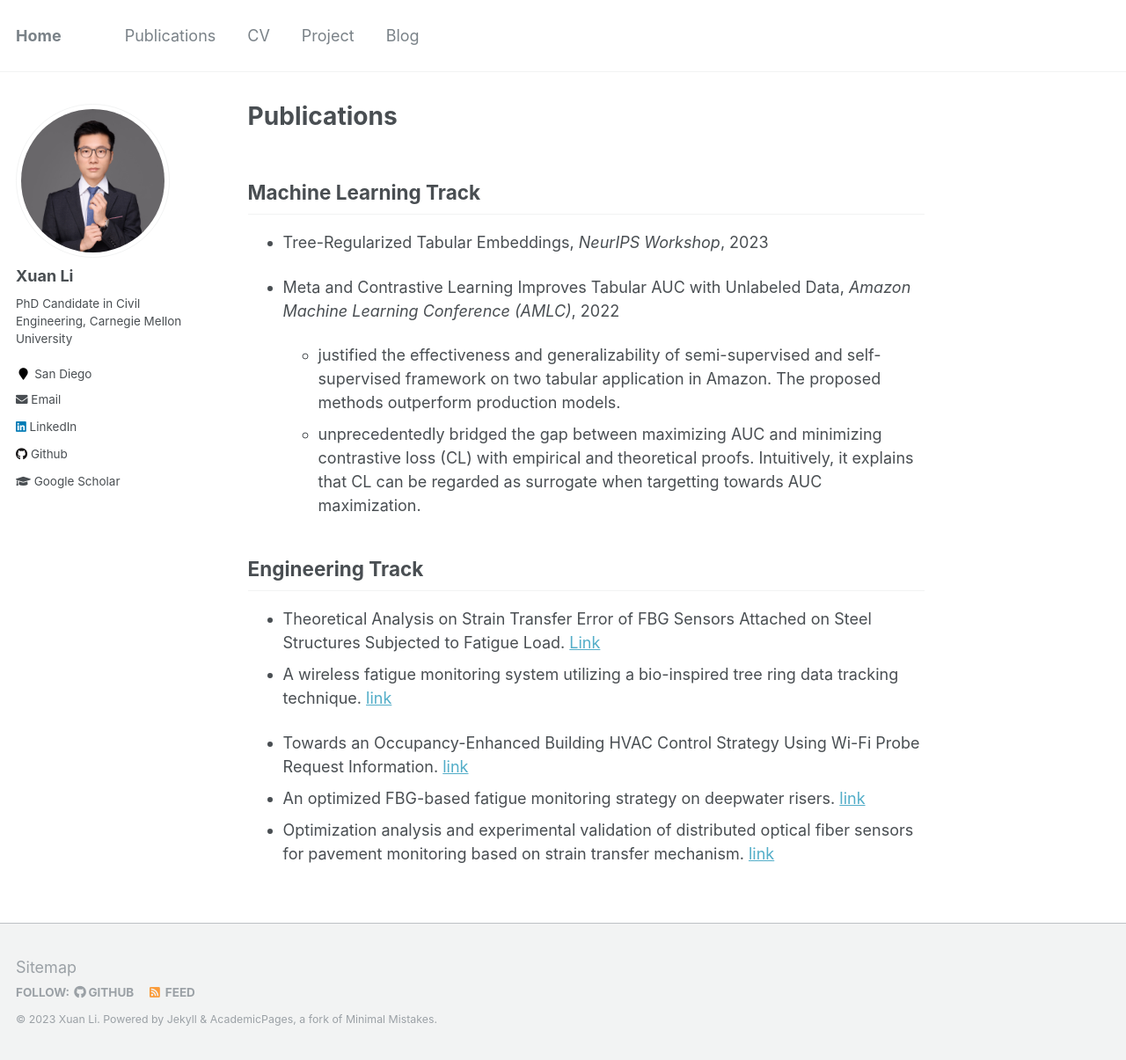
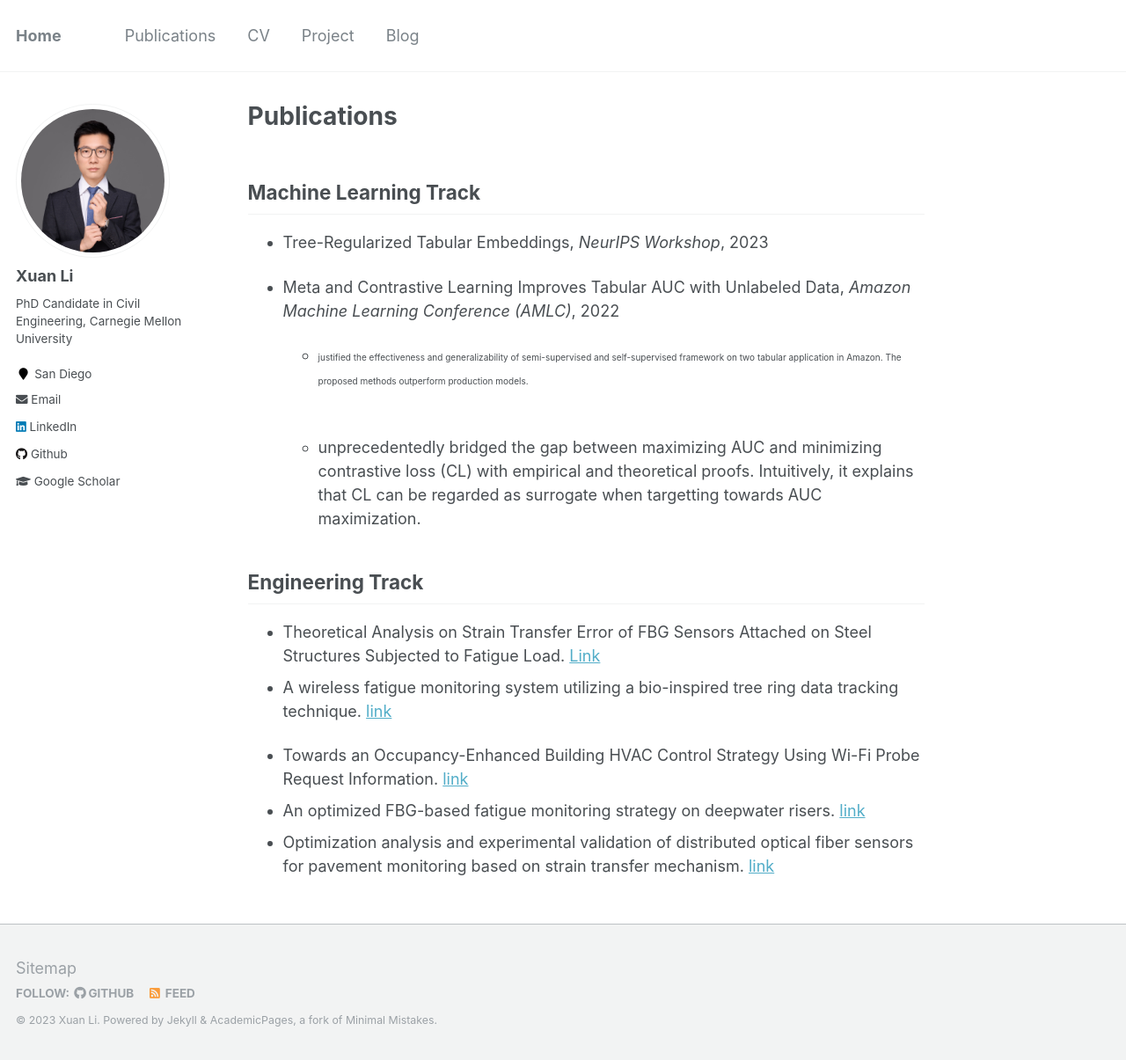
Before and after one commit to milanlx/milanlx.github.io, a Jekyll site: the page built from _pages/publication-test.md, in a window 1280 px wide and 1205 px high. Shown: the whole window at 88% size. Built offline with Jekyll 4.4.1, drawn with Linux system fonts in a browser that asks for light colours.

Commit message:
Update publication-test.md

```diff
--- a/_pages/publication-test.md
+++ b/_pages/publication-test.md
@@ -9,7 +9,7 @@ Machine Learning Track
 * Tree-Regularized Tabular Embeddings, *NeurIPS Workshop*, 2023
 
 * Meta and Contrastive Learning Improves Tabular AUC with Unlabeled Data, *Amazon Machine Learning Conference (AMLC)*, 2022
-  * justified the effectiveness and generalizability of semi-supervised and self-supervised framework on two tabular application in Amazon. The proposed methods outperform production models. <br>
+  * <font size=1> justified the effectiveness and generalizability of semi-supervised and self-supervised framework on two tabular application in Amazon. The proposed methods outperform production models. </font> <br>
   * unprecedentedly bridged the gap between maximizing AUC and minimizing contrastive loss (CL) with empirical and theoretical proofs. Intuitively, it explains that CL can be regarded as surrogate when targetting towards AUC maximization.
 
 Engineering Track
```
